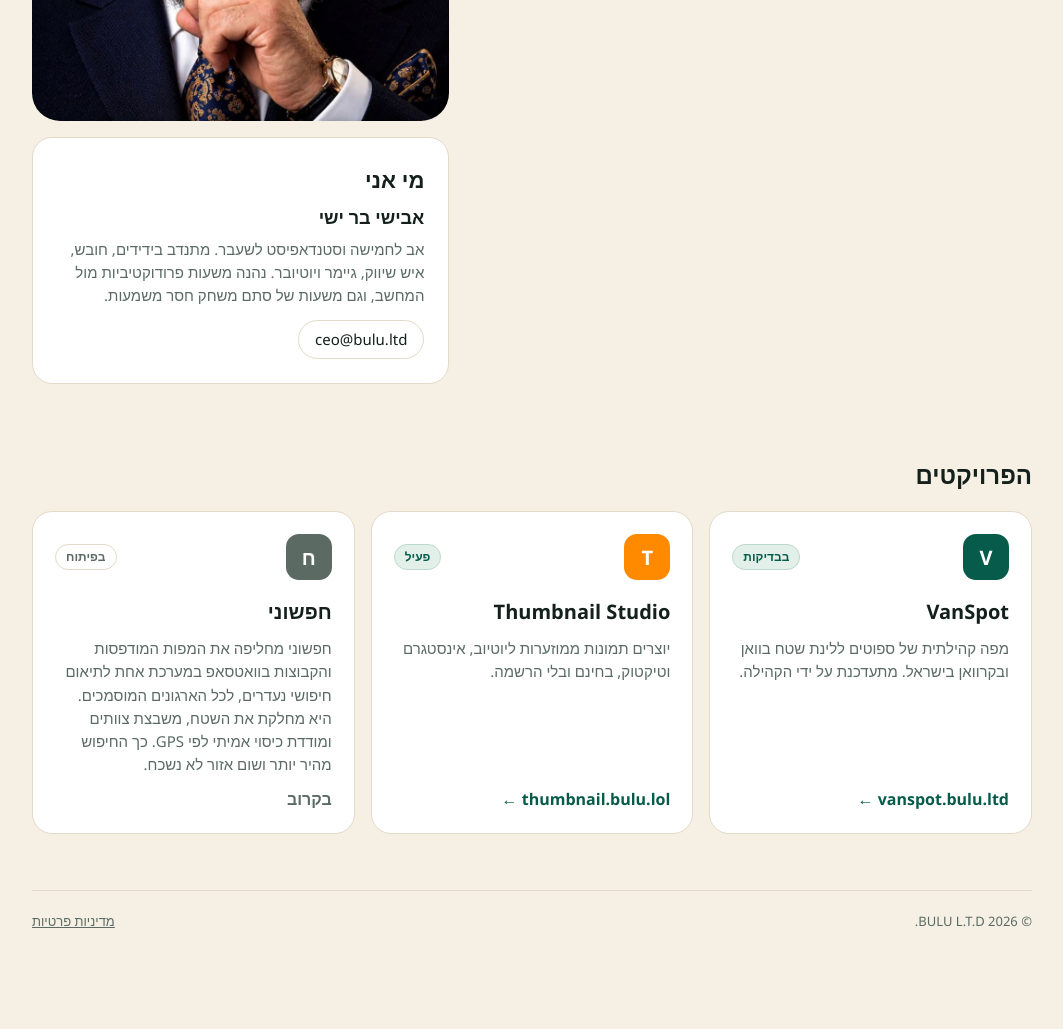
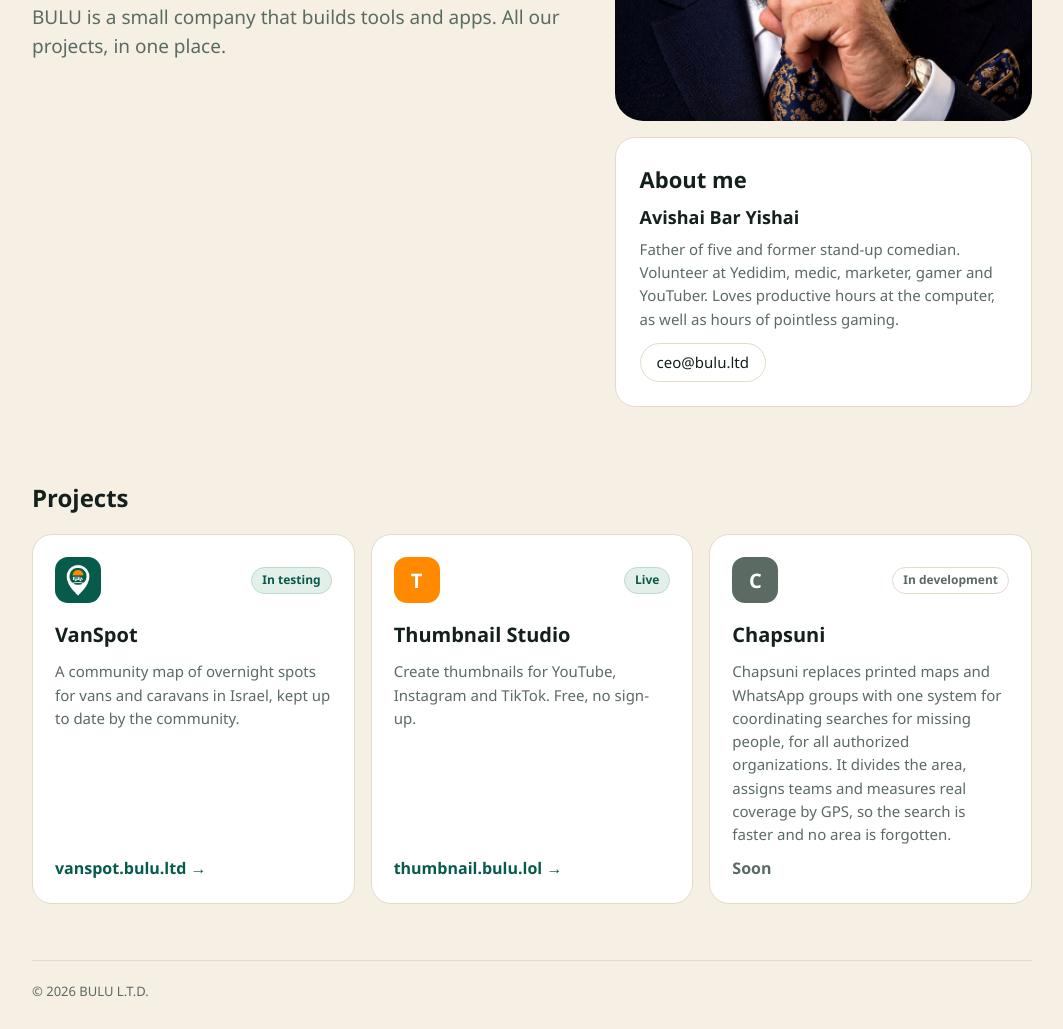
Before and after one commit to DOCTORLOLIL/bulu, a plain HTML site: page index.html in a window 1280 px wide. Shown: the part 429-1458 px from the top of the page, without its empty margins (108-1171 px from the left). Before the commit the page ends 1389 px from the top, so only its background shows below. Drawn offline with Linux system fonts and the light colour scheme.

Commit message:
English version, language toggle, VanSpot icon
Co-Authored-By: Claude Sonnet 5.5 <noreply@anthropic.com>
Claude-Session: https://claude.ai/code/session_01FNzZHS29CmpeH5WrxyExn1

```diff
--- a/index.html
+++ b/index.html
@@ -25,6 +25,7 @@ h2{font-size:24px;margin:48px 0 18px}
 .grid{display:grid;grid-template-columns:repeat(auto-fit,minmax(280px,1fr));gap:16px}
 .card{background:var(--card);border:1px solid var(--line);border-radius:20px;padding:22px;display:flex;flex-direction:column;gap:10px}
 .top{display:flex;align-items:center;justify-content:space-between}
+.ic img{width:100%;height:100%;border-radius:13px;display:block}
 .ic{width:46px;height:46px;border-radius:13px;display:grid;place-items:center;color:#fff;font-weight:800;font-size:20px}
 .tag{font-size:12px;font-weight:700;padding:3px 10px;border-radius:99px;border:1px solid var(--line);color:var(--mut)}
 .tag.live{background:#E3F0EA;color:var(--grn);border-color:#BBD9CC}
@@ -46,37 +47,49 @@ footer{margin:56px 0 28px;padding-top:20px;border-top:1px solid var(--line);colo
 </head>
 <body>
 <div class="wrap">
-<header><div class="logo">BULU<i></i></div><button class="lang">EN</button></header>
+<header><div class="logo">BULU<i></i></div><button class="lang" id="lang" type="button">EN</button></header>
 <section class="hero">
-<div><h1>מחפשים בעיות!<br>ואז מוצאים להם פתרונות...</h1>
-<p>BULU היא חברה קטנה שיוצרת כלים ואפליקציות. כאן אפשר למצוא את כל הפרויקטים שלנו במקום אחד.</p></div>
-<div class="side"><img src="portrait.jpg" alt="אבישי בר ישי">
-<div class="about"><h2 style="margin:0 0 8px;font-size:22px">מי אני</h2>
-<b style="font-size:18px">אבישי בר ישי</b>
-<p style="margin:6px 0 0;color:var(--mut);font-size:15px">אב לחמישה וסטנדאפיסט לשעבר. מתנדב בידידים, חובש, איש שיווק, גיימר ויוטיובר. נהנה משעות פרודוקטיביות מול המחשב, וגם משעות של סתם משחק חסר משמעות.</p>
+<div><h1 data-he="מחפשים בעיות!<br>ואז מוצאים להם פתרונות..." data-en="Looking for problems!<br>Then finding solutions..."></h1>
+<p data-he="BULU היא חברה קטנה שיוצרת כלים ואפליקציות. כאן אפשר למצוא את כל הפרויקטים שלנו במקום אחד." data-en="BULU is a small company that builds tools and apps. All our projects, in one place."></p></div>
+<div class="side"><img src="portrait.jpg" alt="Avishai Bar Yishai">
+<div class="about"><h2 style="margin:0 0 8px;font-size:22px" data-he="מי אני" data-en="About me"></h2>
+<b style="font-size:18px" data-he="אבישי בר ישי" data-en="Avishai Bar Yishai"></b>
+<p style="margin:6px 0 0;color:var(--mut);font-size:15px" data-he="אב לחמישה וסטנדאפיסט לשעבר. מתנדב בידידים, חובש, איש שיווק, גיימר ויוטיובר. נהנה משעות פרודוקטיביות מול המחשב, וגם משעות של סתם משחק חסר משמעות." data-en="Father of five and former stand-up comedian. Volunteer at Yedidim, medic, marketer, gamer and YouTuber. Loves productive hours at the computer, as well as hours of pointless gaming."></p>
 <div class="contact"><a href="mailto:ceo@bulu.ltd">ceo@bulu.ltd</a></div></div></div>
 </section>
 
-<h2>הפרויקטים</h2>
+<h2 data-he="הפרויקטים" data-en="Projects"></h2>
 <div class="grid">
-<div class="card"><div class="top"><div class="ic" style="background:#075B4B">V</div><span class="tag live">בבדיקות</span></div>
-<h3>VanSpot</h3><p>מפה קהילתית של ספוטים ללינת שטח בוואן ובקרוואן בישראל. מתעדכנת על ידי הקהילה.</p>
-<a class="go" href="https://vanspot.bulu.ltd">vanspot.bulu.ltd ←</a></div>
+<div class="card"><div class="top"><div class="ic"><img src="icon-vanspot.png" alt="VanSpot"></div><span class="tag live" data-he="בבדיקות" data-en="In testing"></span></div>
+<h3>VanSpot</h3><p data-he="מפה קהילתית של ספוטים ללינת שטח בוואן ובקרוואן בישראל. מתעדכנת על ידי הקהילה." data-en="A community map of overnight spots for vans and caravans in Israel, kept up to date by the community."></p>
+<a class="go" href="https://vanspot.bulu.ltd" dir="ltr">vanspot.bulu.ltd →</a></div>
 
-<div class="card"><div class="top"><div class="ic" style="background:#FF8A00">T</div><span class="tag live">פעיל</span></div>
-<h3>Thumbnail Studio</h3><p>יוצרים תמונות ממוזערות ליוטיוב, אינסטגרם וטיקטוק, בחינם ובלי הרשמה.</p>
-<a class="go" href="https://thumbnail.bulu.lol">thumbnail.bulu.lol ←</a></div>
+<div class="card"><div class="top"><div class="ic" style="background:#FF8A00">T</div><span class="tag live" data-he="פעיל" data-en="Live"></span></div>
+<h3>Thumbnail Studio</h3><p data-he="יוצרים תמונות ממוזערות ליוטיוב, אינסטגרם וטיקטוק, בחינם ובלי הרשמה." data-en="Create thumbnails for YouTube, Instagram and TikTok. Free, no sign-up."></p>
+<a class="go" href="https://thumbnail.bulu.lol" dir="ltr">thumbnail.bulu.lol →</a></div>
 
-<div class="card dis"><div class="top"><div class="ic" style="background:#5B6B64">ח</div><span class="tag">בפיתוח</span></div>
-<h3>חפשוני</h3><p>חפשוני מחליפה את המפות המודפסות והקבוצות בוואטסאפ במערכת אחת לתיאום חיפושי נעדרים, לכל הארגונים המוסמכים. היא מחלקת את השטח, משבצת צוותים ומודדת כיסוי אמיתי לפי GPS. כך החיפוש מהיר יותר ושום אזור לא נשכח.</p>
-<span class="soonwrap"><a class="go" href="#" id="soon">בקרוב</a><span class="bubble" id="bubble" role="status">לא עכשיו, בקרוב. לא מובן לך?</span></span></div>
+<div class="card dis"><div class="top"><div class="ic" style="background:#5B6B64" data-he="ח" data-en="C"></div><span class="tag" data-he="בפיתוח" data-en="In development"></span></div>
+<h3 data-he="חפשוני" data-en="Chapsuni"></h3><p data-he="חפשוני מחליפה את המפות המודפסות והקבוצות בוואטסאפ במערכת אחת לתיאום חיפושי נעדרים, לכל הארגונים המוסמכים. היא מחלקת את השטח, משבצת צוותים ומודדת כיסוי אמיתי לפי GPS. כך החיפוש מהיר יותר ושום אזור לא נשכח." data-en="Chapsuni replaces printed maps and WhatsApp groups with one system for coordinating searches for missing people, for all authorized organizations. It divides the area, assigns teams and measures real coverage by GPS, so the search is faster and no area is forgotten."></p>
+<span class="soonwrap"><a class="go" href="#" id="soon" data-he="בקרוב" data-en="Soon"></a><span class="bubble" id="bubble" role="status" data-he="לא עכשיו, בקרוב. לא מובן לך?" data-en="Not now, soon. Don't get it?"></span></span></div>
 </div>
 
-<footer><span>© 2026 BULU L.T.D.</span><span><a href="#" style="color:inherit">מדיניות פרטיות</a></span></footer>
+<footer><span>&copy; 2026 BULU L.T.D.</span></footer>
 </div>
 <script>
-(function(){var a=document.getElementById('soon'),b=document.getElementById('bubble'),t;
+(function(){
+var L='he';
+try{var s=localStorage.getItem('bulu_lang');if(s==='he'||s==='en')L=s;else L=((navigator.language||'he').toLowerCase().indexOf('he')===0)?'he':'en';}catch(e){L=((navigator.language||'he').toLowerCase().indexOf('he')===0)?'he':'en';}
+function apply(){
+ document.documentElement.lang=L;document.documentElement.dir=(L==='he')?'rtl':'ltr';
+ document.title=L==='he'?'BULU | אפליקציות וכלים':'BULU | Apps and tools';
+ var n=document.querySelectorAll('[data-he]');for(var i=0;i<n.length;i++){n[i].innerHTML=n[i].getAttribute('data-'+L);}
+ document.getElementById('lang').textContent=(L==='he')?'EN':'עב';
+}
+document.getElementById('lang').addEventListener('click',function(){L=(L==='he')?'en':'he';try{localStorage.setItem('bulu_lang',L);}catch(e){}apply();});
+apply();
+var a=document.getElementById('soon'),b=document.getElementById('bubble'),t;
 a.addEventListener('click',function(e){e.preventDefault();b.classList.add('on');clearTimeout(t);t=setTimeout(function(){b.classList.remove('on')},2600)});
-document.addEventListener('click',function(e){if(e.target!==a)b.classList.remove('on')});})();
+document.addEventListener('click',function(e){if(e.target!==a)b.classList.remove('on')});
+})();
 </script>
 </body></html>
```
Also changed, not shown: icon-vanspot.png (added).
